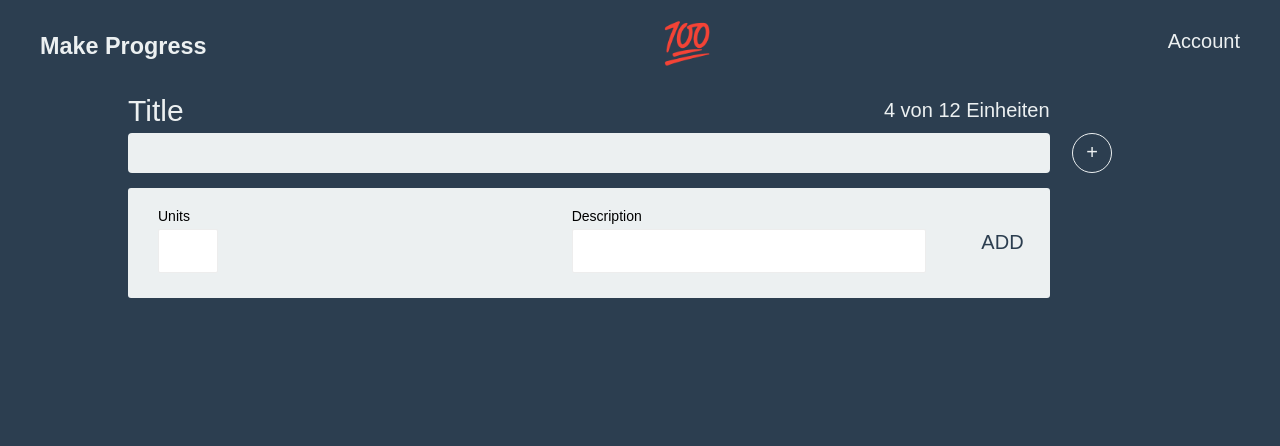
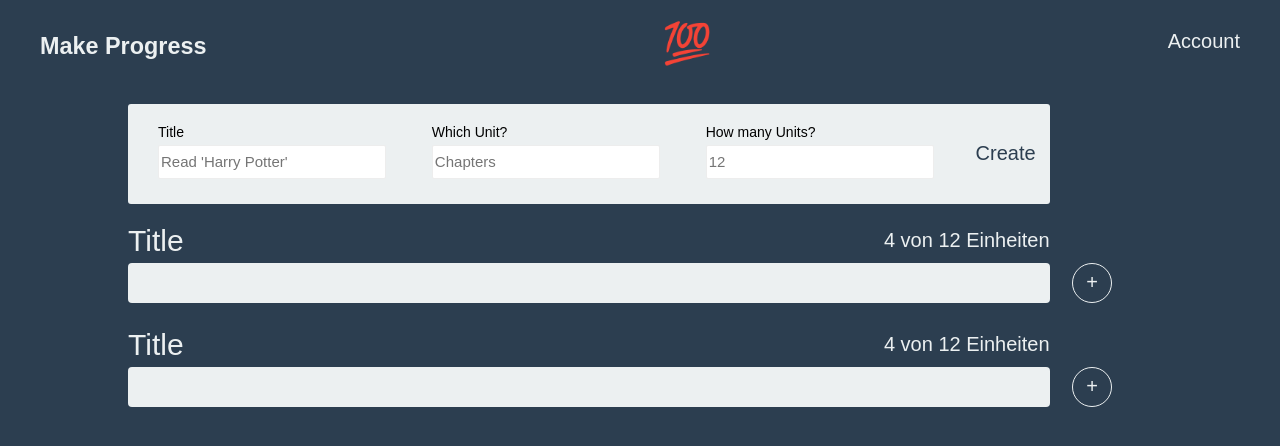
Before and after one commit to maxeuler/make-progress, a Next.js app in the folder frontend/: page / in a window 1280 px wide. Shown: the top 446 px of the page. Built offline with nearby package versions, Linux system fonts and the light colour scheme.

Commit message:
task form

```diff
--- a/frontend/components/ProgressForm.js
+++ b/frontend/components/ProgressForm.js
@@ -1,7 +1,7 @@
 import React, { Component } from 'react';
 import styled from 'styled-components';
 
-const Form = styled.form`
+export const Form = styled.form`
 	display: flex;
 	width: 90%;
 	background: ${props => props.theme.bright};
@@ -18,9 +18,10 @@ const Form = styled.form`
 			display: block;
 			margin: 0.5rem 0;
 			width: 90%;
-			line-height: 3;
+			line-height: 2;
 			border: 1px solid ${props => props.theme.border};
 			border-radius: 2px;
+			font-size: 1.5rem;
 		}
 	}
 	#units {
@@ -32,26 +33,54 @@ const Form = styled.form`
 		border: 0;
 		color: ${props => props.theme.dark};
 		font-size: 2rem;
+		cursor: pointer;
 	}
 `;
 
 class ProgressForm extends Component {
+	state = {
+		units: 0,
+		description: ''
+	};
+
+	handleChange = e => {
+		const { name, type, value } = e.target;
+		let val = type === 'number' ? parseFloat(value) : value;
+		this.setState({
+			[name]: val
+		});
+	};
+
 	render() {
 		return (
 			<Form
-				action=""
+				method="POST"
 				onSubmit={e => {
 					e.preventDefault();
-					this.props.addTask();
+					const { units, description } = this.state;
+					// if number field was empty units is NaN
+					// we set it to 0
+					const validUnits = units ? units : 0;
+					this.props.addProgress(validUnits, description);
 				}}
 			>
 				<label htmlFor="units">
 					Units
-					<input type="number" id="units" />
+					<input
+						name="units"
+						type="number"
+						onChange={this.handleChange}
+						value={this.state.units}
+					/>
 				</label>
 				<label htmlFor="description">
 					Description
-					<input type="text" id="description" />
+					<input
+						type="text"
+						name="description"
+						onChange={this.handleChange}
+						value={this.state.description}
+					/>
 				</label>
 				<button type="submit">ADD</button>
 			</Form>
--- a/frontend/components/Task.js
+++ b/frontend/components/Task.js
@@ -47,9 +47,13 @@ const AddButton = styled.button`
 	cursor: pointer;
 `;
 
+const StyledTask = styled.div`
+	margin: 2rem 0;
+`;
+
 class Task extends Component {
 	state = {
-		showForm: true
+		showForm: false
 	};
 
 	toggleForm = () => {
@@ -58,13 +62,14 @@ class Task extends Component {
 		}));
 	};
 
-	addTask = () => {
+	addProgress = (units, description) => {
+		console.log(units, description);
 		this.toggleForm();
 	};
 
 	render() {
 		return (
-			<div>
+			<StyledTask>
 				<TaskHeader>
 					<p id="title">Title</p>
 					<p>4 von 12 Einheiten</p>
@@ -73,8 +78,8 @@ class Task extends Component {
 					<ProgressBar />
 					<AddButton onClick={this.toggleForm}>+</AddButton>
 				</Progress>
-				{this.state.showForm && <ProgressForm addTask={this.addTask} />}
-			</div>
+				{this.state.showForm && <ProgressForm addProgress={this.addProgress} />}
+			</StyledTask>
 		);
 	}
 }
--- a/frontend/components/TaskForm.js
+++ b/frontend/components/TaskForm.js
@@ -1,16 +1,24 @@
 import React, { Component } from 'react';
+import { Form } from './ProgressForm';
 
 class TaskForm extends Component {
 	render() {
 		return (
-			<form action="">
-				<fieldset>
-					<label htmlFor="title">
-						Title
-						<input type="text" />
-					</label>
-				</fieldset>
-			</form>
+			<Form method="POST">
+				<label htmlFor="title">
+					Title
+					<input type="text" name="title" placeholder="Read 'Harry Potter'" />
+				</label>
+				<label htmlFor="unitType">
+					Which Unit?
+					<input type="text" name="unitType" placeholder="Chapters" />
+				</label>
+				<label htmlFor="units">
+					How many Units?
+					<input type="number" name="units" placeholder="12" />
+				</label>
+				<button type="submit">Create</button>
+			</Form>
 		);
 	}
 }
--- a/frontend/components/Tasklist.js
+++ b/frontend/components/Tasklist.js
@@ -7,6 +7,7 @@ class Tasklist extends Component {
 		return (
 			<div>
 				<Task />
+				<Task />
 			</div>
 		);
 	}
--- a/frontend/pages/index.js
+++ b/frontend/pages/index.js
@@ -1,9 +1,11 @@
 import Tasklist from '../components/Tasklist';
+import TaskForm from '../components/TaskForm';
 
 const Home = props => (
-	<div>
+	<>
+		<TaskForm />
 		<Tasklist />
-	</div>
+	</>
 );
 
 export default Home;
```
